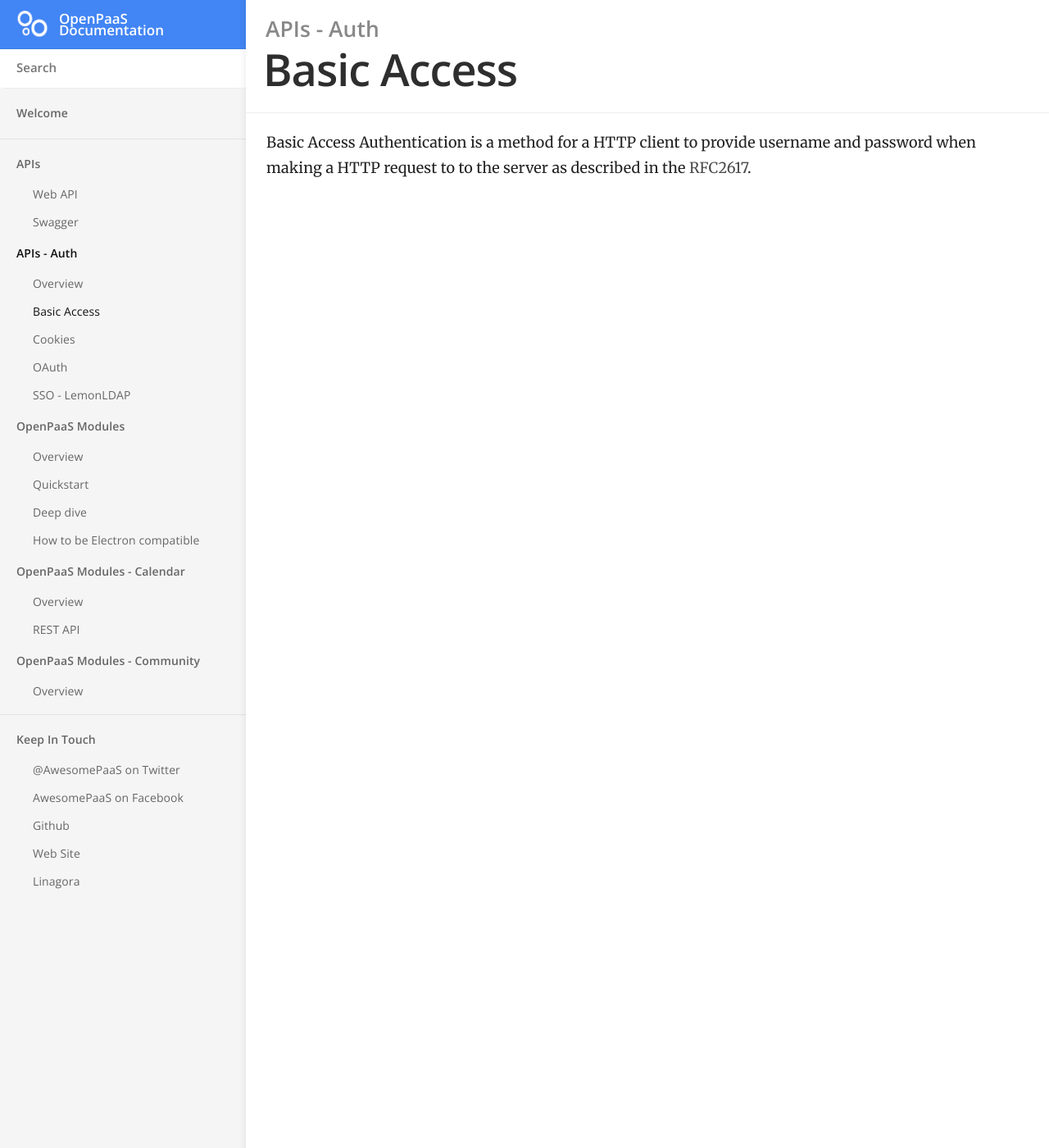
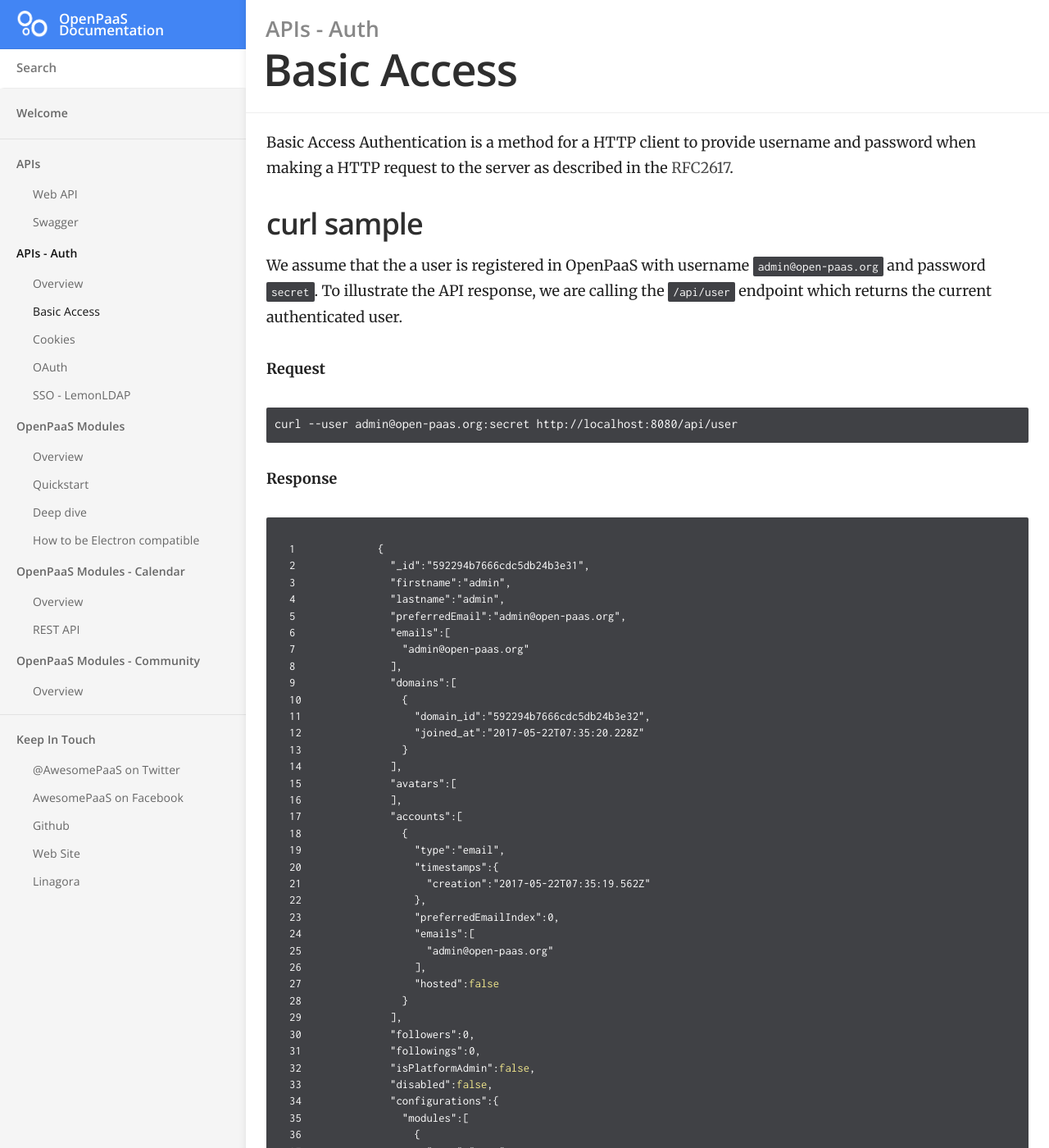
Before and after one commit to linagora/openpaas-doc, a Jekyll site: the page built from _docs/apis/auth/basic.md, in a window 1280 px wide and 1400 px high. Shown: the whole window at 82% size. Built offline with Jekyll 4.4.1, drawn with Linux system fonts in a browser that asks for light colours; nearby versions of some CDN libraries; a script that is not in the unit is left out; some of the changed text lies outside the part shown.

Commit message:
#8 Add basic auth sample

````diff
--- a/_docs/apis/auth/basic.md
+++ b/_docs/apis/auth/basic.md
@@ -4,4 +4,98 @@
 order: 1
 ---
 
-Basic Access Authentication is a method for a HTTP client to provide username and password when making a HTTP request to to the server as described in the [RFC2617](https://tools.ietf.org/html/rfc2617).
+Basic Access Authentication is a method for a HTTP client to provide username and password when making a HTTP request to the server as described in the [RFC2617](https://tools.ietf.org/html/rfc2617).
+
+## curl sample
+
+We assume that the a user is registered in OpenPaaS with username `admin@open-paas.org` and password `secret`. To illustrate the API response, we are calling the `/api/user` endpoint which returns the current authenticated user.
+
+**Request**
+
+```
+curl --user admin@open-paas.org:secret http://localhost:8080/api/user
+```
+
+**Response**
+
+{% highlight json linenos %}
+{
+  "_id":"592294b7666cdc5db24b3e31",
+  "firstname":"admin",
+  "lastname":"admin",
+  "preferredEmail":"admin@open-paas.org",
+  "emails":[
+    "admin@open-paas.org"
+  ],
+  "domains":[
+    {
+      "domain_id":"592294b7666cdc5db24b3e32",
+      "joined_at":"2017-05-22T07:35:20.228Z"
+    }
+  ],
+  "avatars":[
+  ],
+  "accounts":[
+    {
+      "type":"email",
+      "timestamps":{
+        "creation":"2017-05-22T07:35:19.562Z"
+      },
+      "preferredEmailIndex":0,
+      "emails":[
+        "admin@open-paas.org"
+      ],
+      "hosted":false
+    }
+  ],
+  "followers":0,
+  "followings":0,
+  "isPlatformAdmin":false,
+  "disabled":false,
+  "configurations":{
+    "modules":[
+      {
+        "name":"core",
+        "configurations":[
+          {
+            "name":"application-menu.profile",
+            "value":true
+          },
+          {
+            "name":"homePage",
+            "value":"calendar.main"
+          },
+          {
+            "name":"businessHours",
+            "value":[
+              {
+                "daysOfWeek":[
+                  1,
+                  2,
+                  3,
+                  4,
+                  5
+                ],
+                "start":"09:00",
+                "end":"18:00"
+              }
+            ]
+          },
+          {
+            "name":"datetime",
+            "value":{
+              "use24hourFormat":false
+            }
+          }
+        ]
+      },
+      {
+        "name":"linagora.esn.unifiedinbox",
+        "configurations":[
+
+        ]
+      }
+    ]
+  }
+}
+{% endhighlight %}
````
